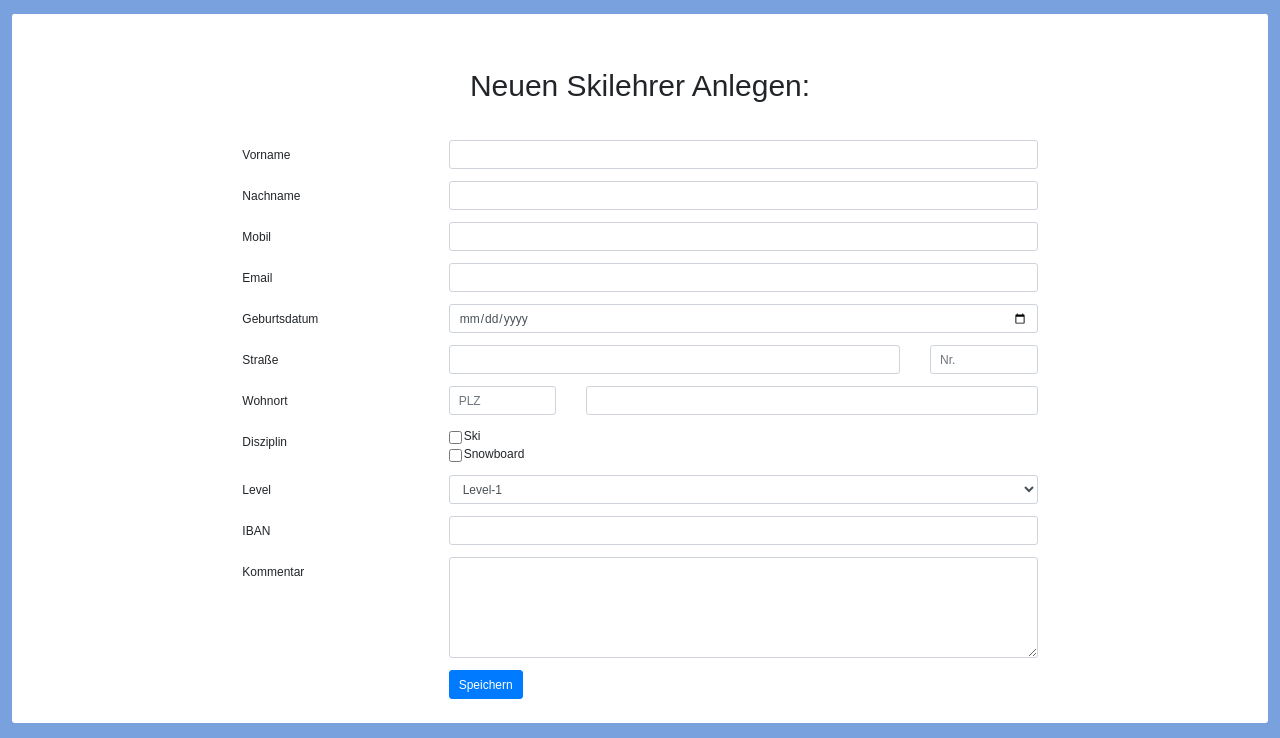
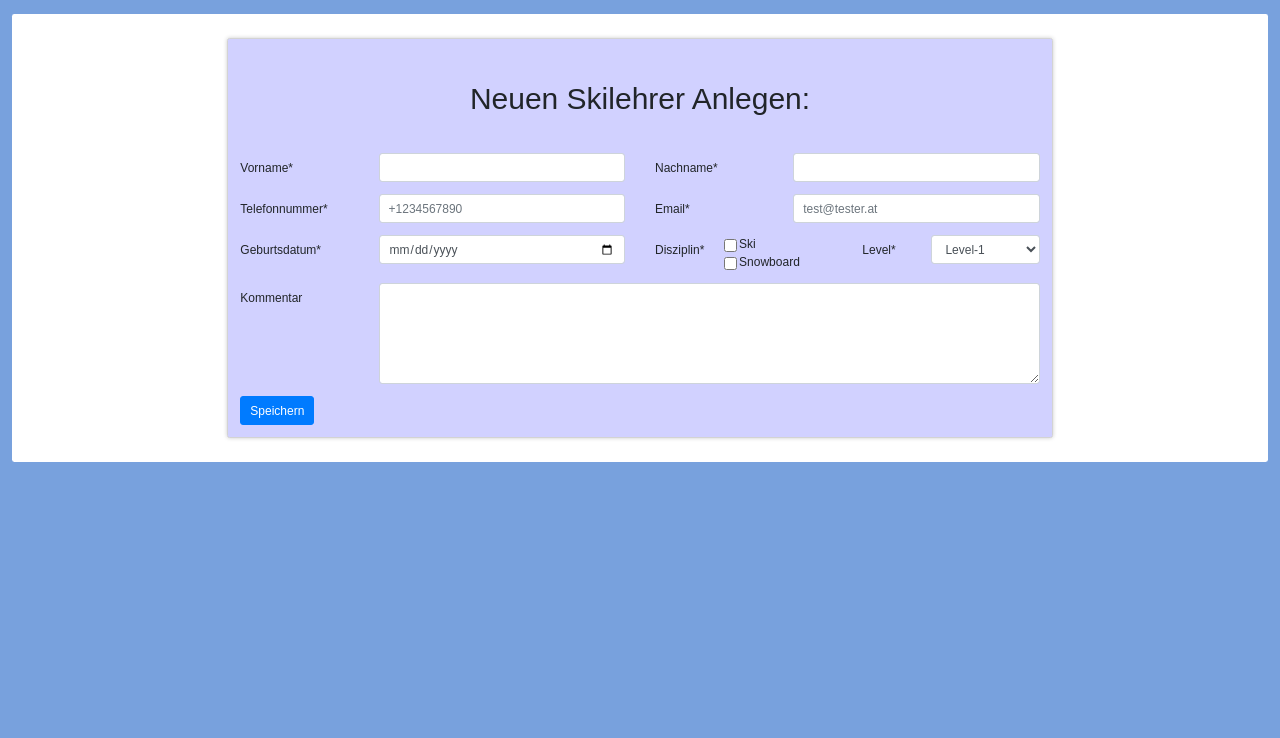
Before and after one commit to Team-Skischule/Homepage, a PHP site: page /skilehrer-anlegen.php in a window 1280 px wide. Shown: the part 62-800 px from the top of the page. Run offline with PHP 8.4, Linux system fonts and the light colour scheme.

Commit message:
FormularFelder reduziert und nebeneinander angeordnet

```diff
--- a/skilehrer-anlegen.php
+++ b/skilehrer-anlegen.php
@@ -54,56 +54,54 @@
                   </label> -->
                 </div>
             </div>
-            <div class="col-md-8">
+            <div class="col-md-8 formularDesign">
                 <h1>Neuen Skilehrer Anlegen:</h1>
                 <div class="form-group row">
-                    <label for="formVorname" class="col-sm-3 col-form-label">
-                        Vorname
+                    <label for="formVorname" class="col-sm-2 col-form-label">
+                        Vorname*
                     </label>
 
 
-                    <div class="col-sm-9">
+                    <div class="col-sm-4">
                         <input type="text" class="form-control" name="formVorname" id="formVorname"  required>
                     </div>
-                </div>
 
-                <div class="form-group row">
-                    <label for="formNachname" class="col-sm-3 col-form-label">
-                        Nachname
+                    <label for="formNachname" class="col-sm-2 col-form-label">
+                        Nachname*
                     </label>
 
-                    <div class="col-sm-9">
+                    <div class="col-sm-4">
                         <input type="text" class="form-control" name="formNachname" id="formNachname"minlength="1" required>
                     </div>
                 </div>
+                <!-- Neue Zeile -->
                 <div class="form-group row">
-                    <label for="formMobil" class="col-sm-3 col-form-label">
-                        Mobil
+                    <label for="formMobil" class="col-sm-2 col-form-label">
+                        Telefonnummer*
                     </label>
 
-                    <div class="col-sm-9">
-                        <input type="tel" class="form-control" name="formMobil" id="formMobil" required>
+                    <div class="col-sm-4">
+                        <input type="tel" class="form-control" name="formMobil" id="formMobil"  placeholder="+1234567890" required>
+                    </div>
+
+                    <label for="formEmail" class="col-sm-2 col-form-label">
+                        Email*
+                    </label>
+
+                    <div class="col-sm-4">
+                        <input type="email" class="form-control" name="formEmail" id="formEmail" placeholder="test@tester.at" required>
                     </div>
                 </div>
+                <!-- Neue Zeile -->
                 <div class="form-group row">
-                    <label for="formEmail" class="col-sm-3 col-form-label">
-                        Email
+                    <label for="formGeburtsdatum" class="col-sm-2 col-form-label">
+                        Geburtsdatum*
                     </label>
 
-                    <div class="col-sm-9">
-                        <input type="email" class="form-control" name="formEmail" id="formEmail" required>
-                    </div>
-                </div>
-                <div class="form-group row">
-                    <label for="formGeburtsdatum" class="col-sm-3 col-form-label">
-                        Geburtsdatum
-                    </label>
-
-                    <div class="col-sm-9">
+                    <div class="col-sm-4">
                         <input type="date" class="form-control" name="formGeburtsdatum" id="formGeburtsdatum" required>
                     </div>
-                </div>
-                <div class="form-group row">
+                <!-- <div class="form-group row">
                     <label for="formStrasse" class="col-sm-3 col-form-label">
                         Straße
                     </label>
@@ -125,12 +123,11 @@
                     <div class="col-8 col-sm-7">
                         <input type="text" class="form-control" name="formWohnort" id="formWohnort" required>
                     </div>
-                </div>
-                <div class="form-group row">
-                    <div class="col-sm-3 col-form-label">
-                        Disziplin
+                </div> -->
+                    <div class="col-sm-1 col-form-label ">
+                        Disziplin*
                     </div>
-                    <div class="col-sm-9">
+                    <div class="col-sm-2">
                         <div class="form-check">
                             <input class="form-check-input" type="checkbox" name="formSki" id="formSki">
                             <label class="form-check-label checkbox-label" for="formSki">
@@ -144,14 +141,12 @@
                             </label>
                         </div>
                     </div>
-                </div>
-                <div class="form-group row">
-                    <label for="formLevel" class="col-sm-3 col-form-label">
-                        Level
+                    <label for="formLevel" class="col-sm-1 col-form-label">
+                        Level*
                     </label>
 
-                    <div class="col-sm-9">
-                        <select class="form-control" name="formLevel" id="formLevel">
+                    <div class="col-sm-2">
+                        <select class="form-control" name="formLevel" id="formLevel" placeholder="Bitte wählen">
                             <option value="1">Level-1</option>
                             <option value="2">Level-2</option>
                             <option value="3">Level-3</option>
@@ -160,7 +155,7 @@
                         </select>
                     </div>
                 </div>
-                <div class="form-group row">
+               <!--  <div class="form-group row">
                     <label for="formIBAN" class="col-sm-3 col-form-label">
                         IBAN
                     </label>
@@ -168,21 +163,19 @@
                     <div class="col-sm-9">
                         <input type="text" class="form-control" name="formIBAN" id="formIBAN" required>
                     </div>
-                </div>
+                </div> -->
                 <div class="form-group row">
-                    <label for="formKommentar" class="col-sm-3 col-form-label">
+                    <label for="formKommentar" class="col-sm-2 col-form-label">
                         Kommentar
                     </label>
 
-                    <div class="col-sm-9">
+                    <div class="col-sm-10">
                         <textarea id="formKommentar" name="formKommentar" class="form-control" rows="5">
                     </textarea>
                     </div>
                 </div>
                 <div class="row">
-                    <div class="col-sm-3">
-                    </div>
-                    <div class="col-sm-9">
+                    <div class="col-sm-12">
                         <button type="submit" class="btn btn-primary">Speichern</button>
                     </div>
                 </div>
```
Also changed, not shown: createSkilehrerDbEntry.php (+4 -4 lines).
